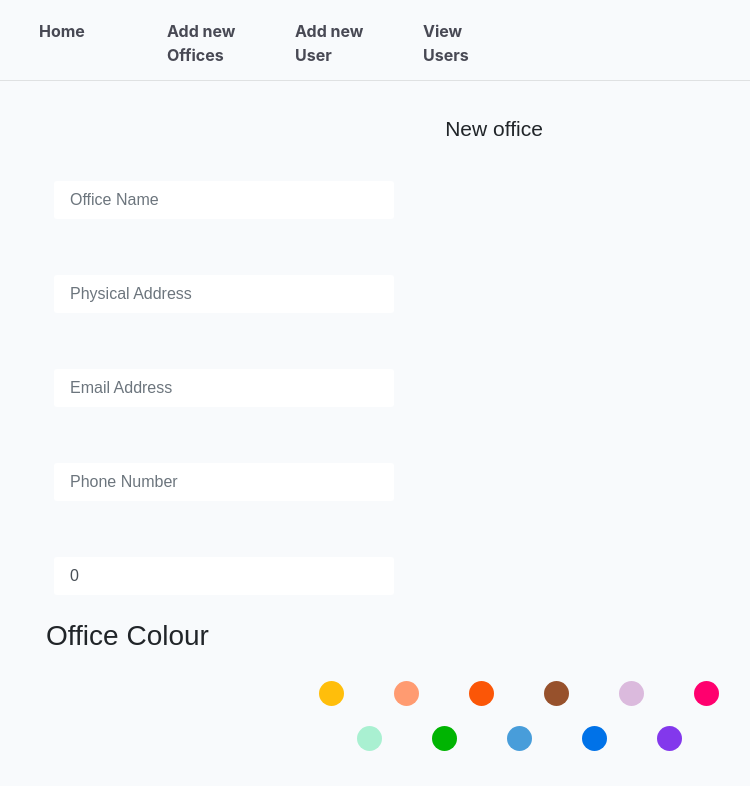
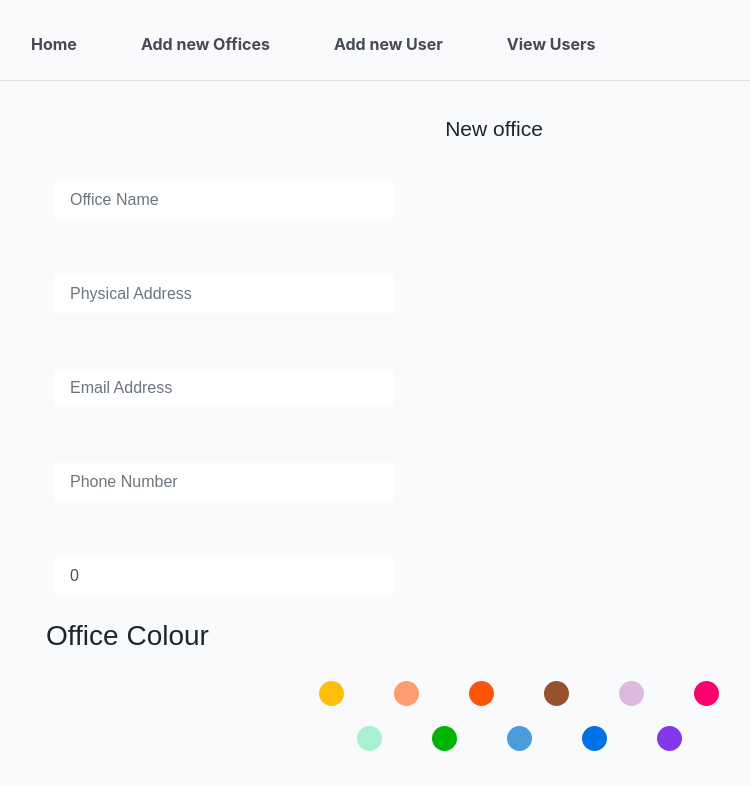
Before and after one commit to tony2tones/company-manager, an Angular app: page /add-new-office in a window 1280 px wide. Shown: the top 786 px of the page, without its empty margins (89-839 px from the left). Built offline with nearby package versions, Linux system fonts and the light colour scheme.

Commit message:
updated and fixed navbar styling

```diff
--- a/src/app/navbar/navbar.component.css
+++ b/src/app/navbar/navbar.component.css
@@ -11,21 +11,19 @@
 }
 
 ul > li {
-  margin: 1rem;
-  padding-left: 24px;
-  width: 6rem;
+  padding: 2rem;
+  width: fit-content;
   height: 2rem;
   border-radius: 5.5px;
-  padding-top: 3px;
   cursor: pointer;
 }
-.navBar > li:hover {
+ul li:hover {
   background: rgb(71, 71, 70);
   color: ivory;
 }
 
 .active {
-  background: rgb(146, 146, 138);
+  background: rgb(71, 71, 70);
   font-weight: 600;
   color: rgb(31, 31, 39);
 }
```
